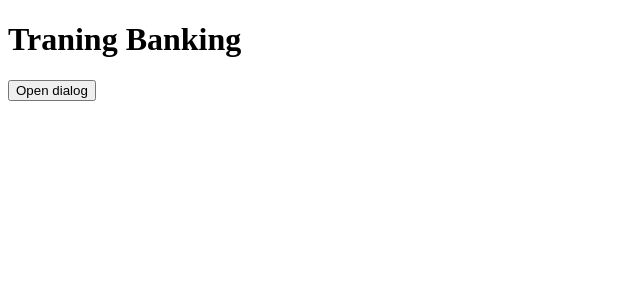
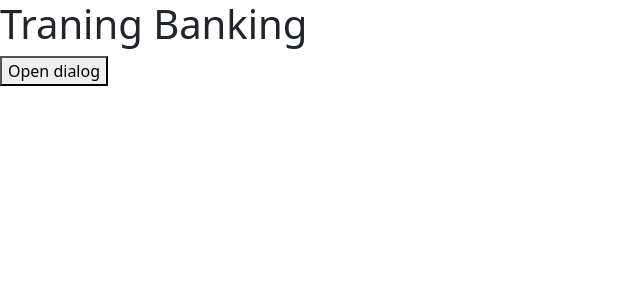
Before and after one commit to diegotpereira/angular-traning-bank-master, an Angular app: page / in a window 1280 px wide. Shown: the top 300 px of the page, without its empty margins (0-640 px from the left). Built offline with nearby package versions, Linux system fonts and the light colour scheme.

Commit message:
adicionado componente bootstrap.

```diff
--- a/package.json
+++ b/package.json
@@ -21,6 +21,7 @@
     "@angular/platform-browser": "~11.2.0",
     "@angular/platform-browser-dynamic": "~11.2.0",
     "@angular/router": "~11.2.0",
+    "bootstrap": "^5.0.2",
     "rxjs": "~6.6.0",
     "tslib": "^2.0.0",
     "zone.js": "~0.11.3"
--- a/src/styles.css
+++ b/src/styles.css
@@ -1,2 +1,5 @@
 /* You can add global styles to this file, and also import other style files */
 @import "~@angular/material/prebuilt-themes/indigo-pink.css";
+
+/* Componente Bootstrap */
+@import "~bootstrap/dist/css/bootstrap.css";
```
Also changed, not shown: 1 other file (tests, documents, lock files or other folders).
